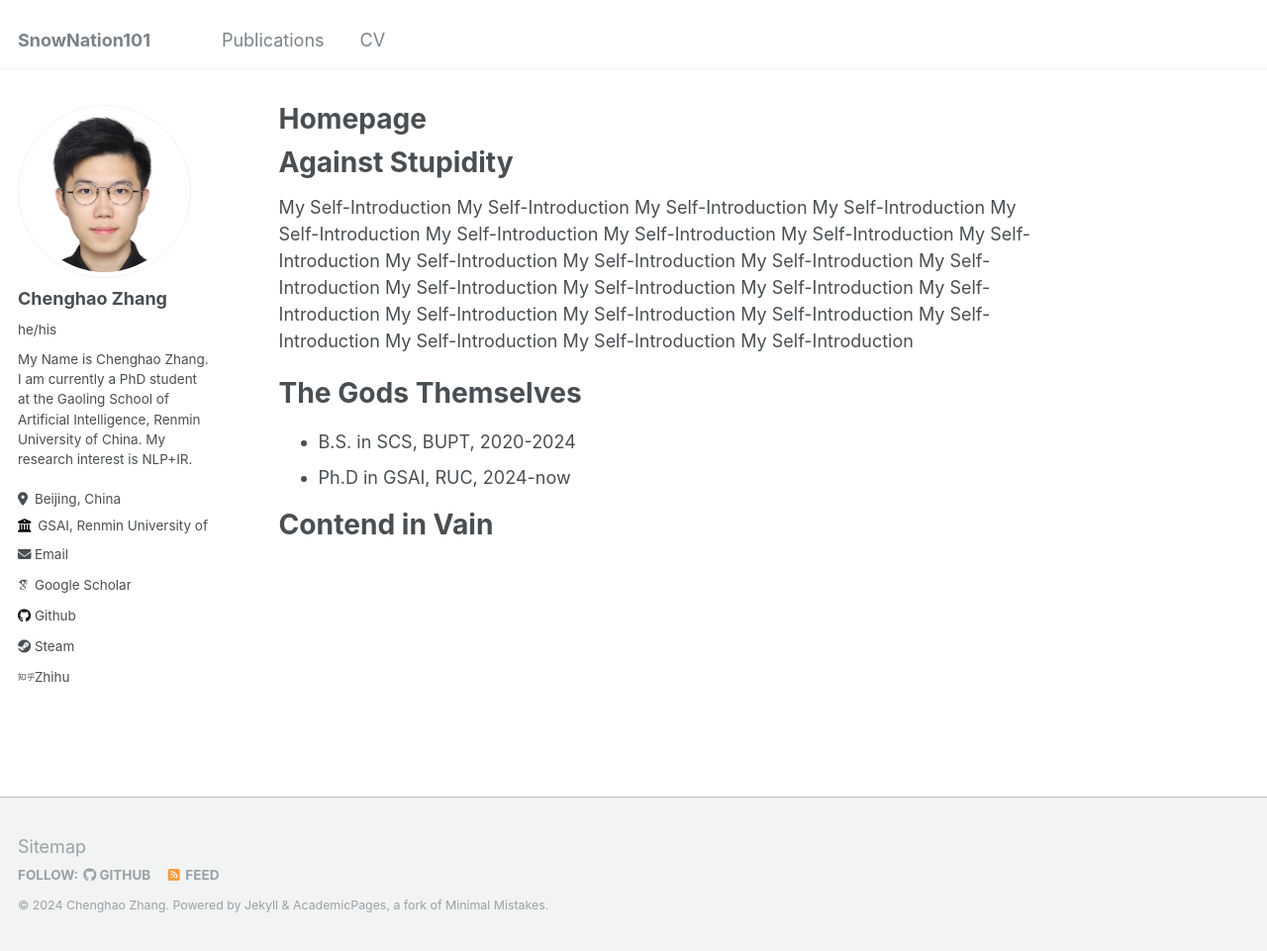
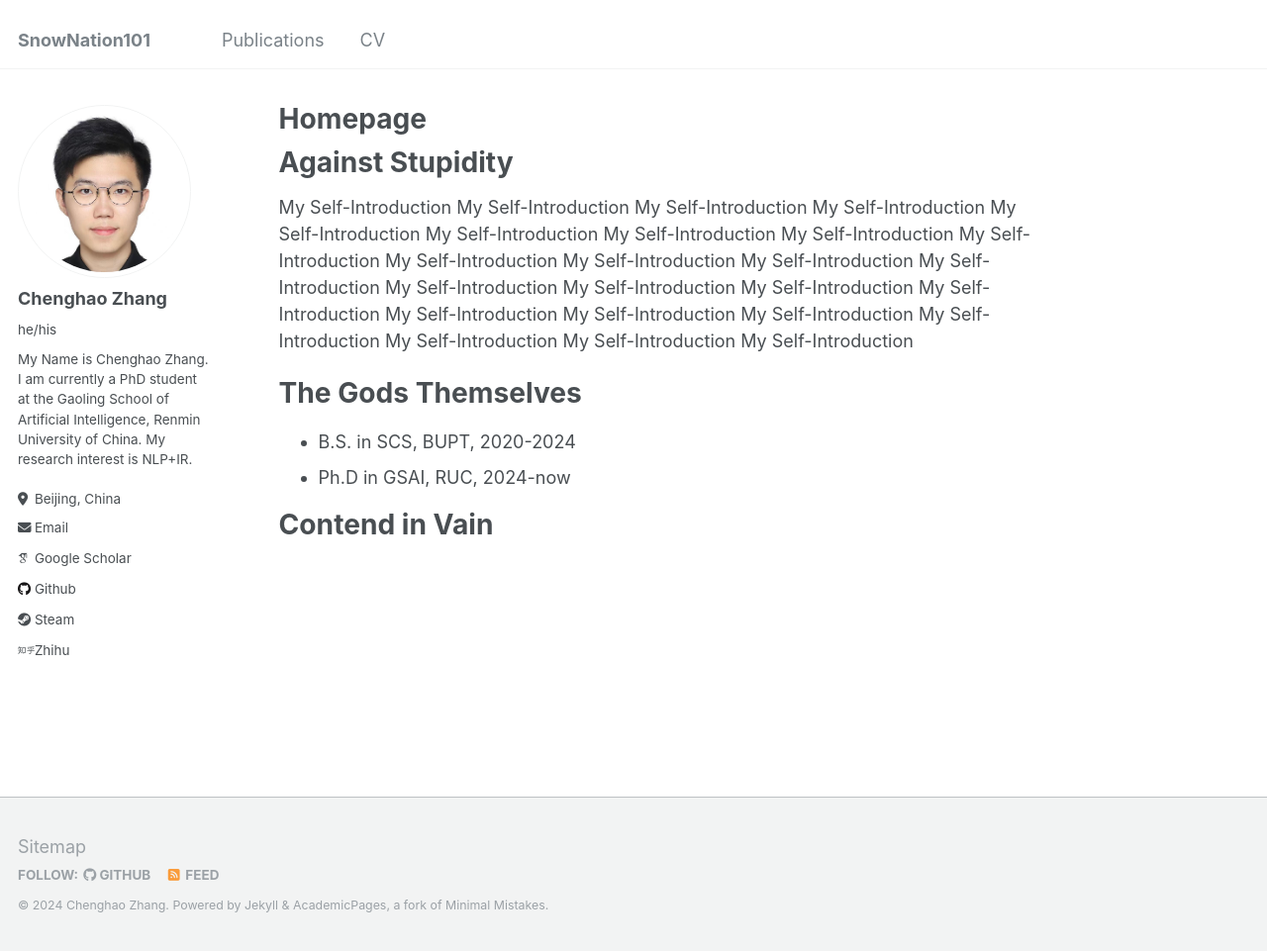
Before and after one commit to SnowNation101/SnowNation101.github.io, a Jekyll site: the page built from _pages/about.md, in a window 1280 px wide and 961 px high. Shown: the whole window at 99% size. Built offline with Jekyll 4.4.1, drawn with Linux system fonts in a browser that asks for light colours; some web fonts are replaced.

Commit message:
Remove institute

```diff
--- a/_config.yml
+++ b/_config.yml
@@ -26,7 +26,7 @@ author:
   pronouns         : "he/his"
   bio              : "My Name is Chenghao Zhang. I am currently a PhD student at the Gaoling School of Artificial Intelligence, Renmin University of China. My research interest is NLP+IR."
   location         : "Beijing, China"
-  employer         : "GSAI, Renmin University of China"
+  employer         :
   uri              : # URL
   email            : "davdizhang101@outlook.com"
 
```
